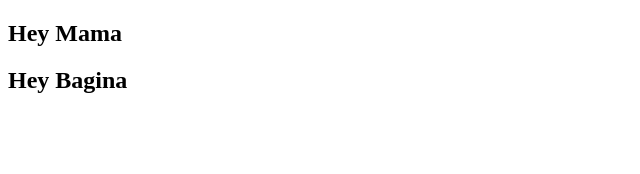
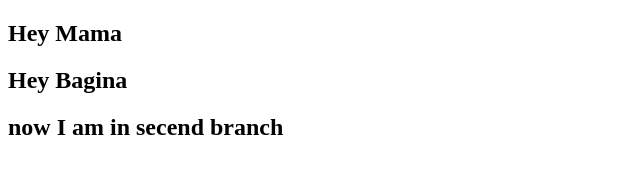
Before and after one commit to ShahriarSabbir/HTML, a plain HTML site: page index.html in a window 1280 px wide. Shown: the whole page, without its empty margins (0-640 px from the left). Drawn offline with Linux system fonts and the light colour scheme.

Commit message:
2nd branch

```diff
--- a/index.html
+++ b/index.html
@@ -9,5 +9,7 @@
 <body>
     <h2>Hey Mama</h2>
     <h2>Hey Bagina</h2>
+
+    <h2>now I am in secend branch</h2>
 </body>
 </html>
```
